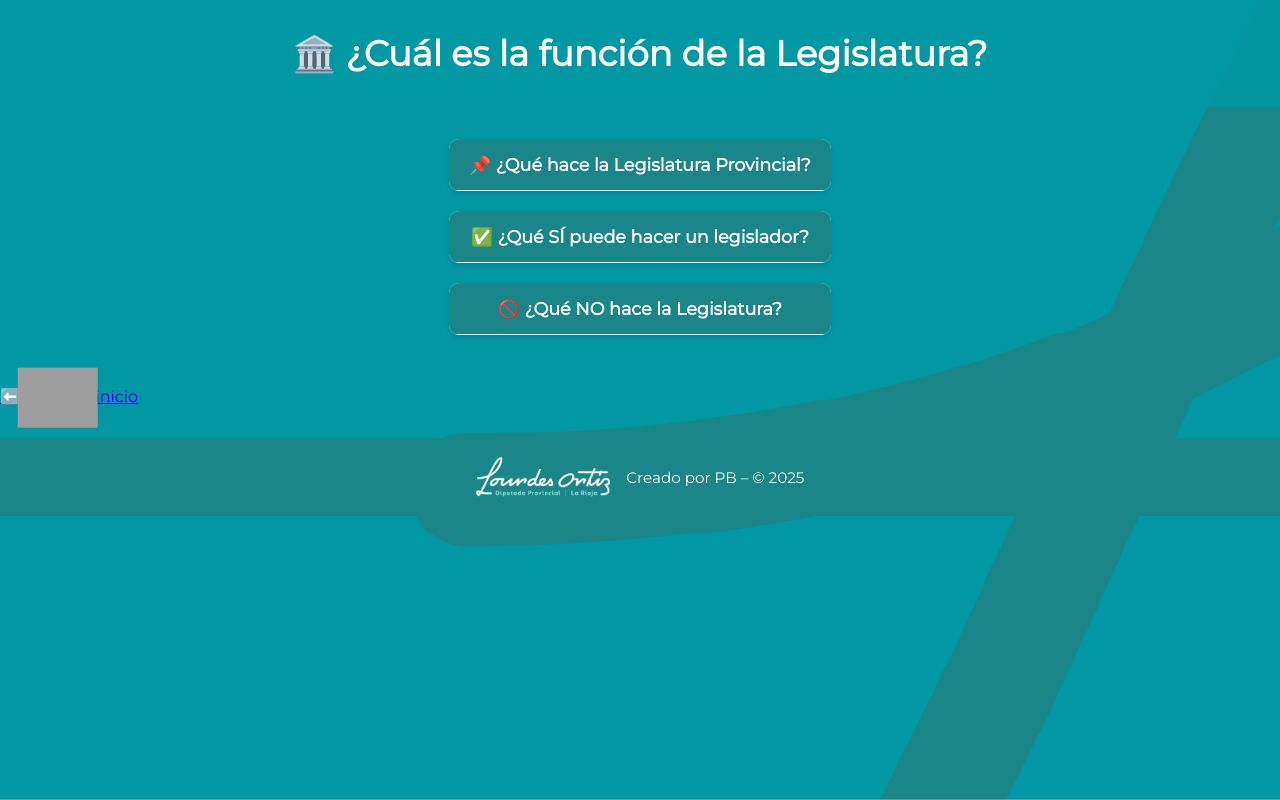
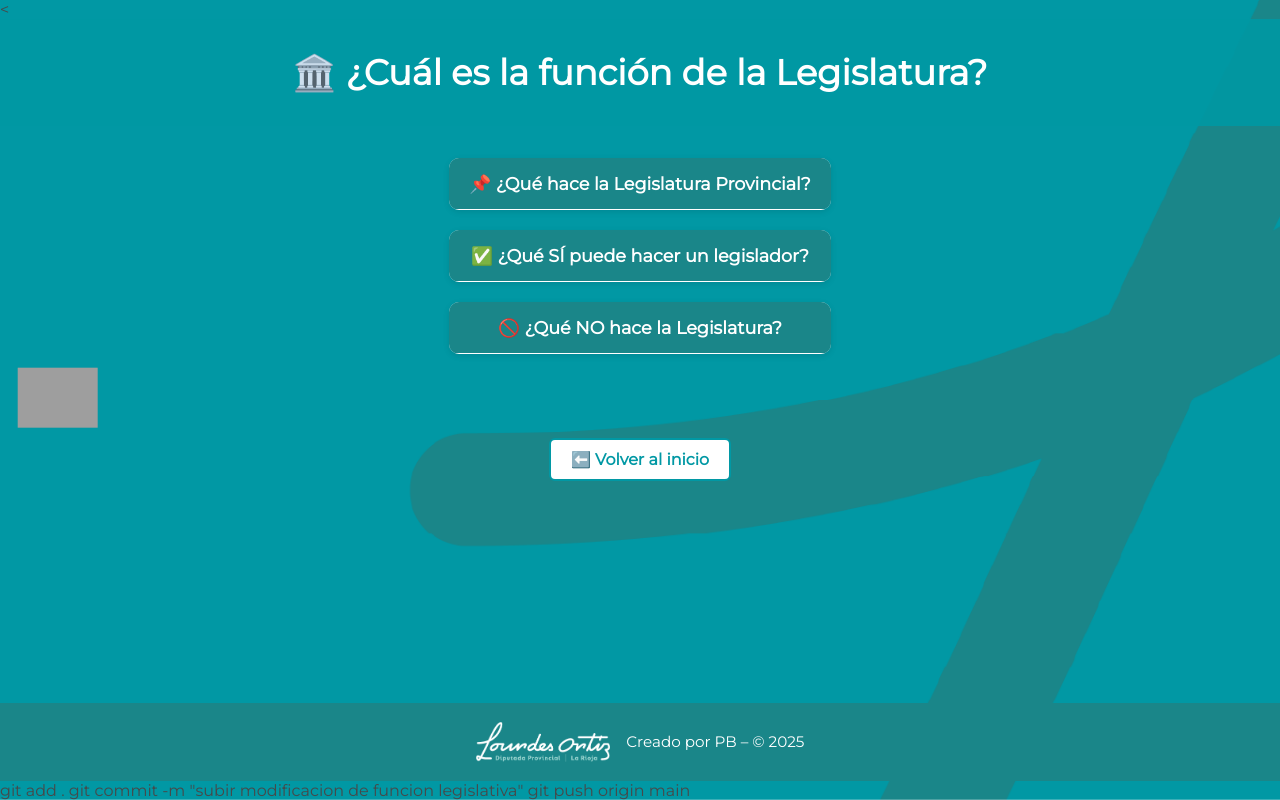
Before and after one commit to Brenpryj/BOT, a website: page funcion-legislatura.html in a window 1280 px wide. Drawn offline with Linux system fonts and the light colour scheme; grey boxes are pictures that could not be loaded.

Commit message:
subir modificacion de funcion legislativa

```diff
--- a/funcion-legislatura.html
+++ b/funcion-legislatura.html
@@ -1,4 +1,4 @@
-<!DOCTYPE html>
+<<!DOCTYPE html>
 <html lang="es">
 <head>
   <meta charset="UTF-8" />
@@ -24,7 +24,6 @@
       display: flex;
       flex-direction: column;
     }
-
 
     @keyframes flotar {
       0% { transform: translateY(-50%) translateY(0); }
@@ -115,6 +114,25 @@
       color: #555;
     }
 
+    .volver {
+      display: inline-block;
+      margin: 2rem auto;
+      padding: 10px 20px;
+      border: 2px solid var(--primario);
+      background-color: white;
+      color: var(--primario);
+      text-decoration: none;
+      font-weight: bold;
+      border-radius: 6px;
+      transition: 0.3s ease;
+      text-align: center;
+    }
+
+    .volver:hover {
+      background-color: var(--primario);
+      color: white;
+    }
+
     footer {
       background-color: var(--secundario);
       color: white;
@@ -147,7 +165,6 @@
         font-size: 22px;
       }
     }
-
   </style>
 </head>
 <body>
@@ -200,22 +217,20 @@
           <li>🧹 Recolectar residuos o barrer calles.</li>
           <li>🎠 Reparar plazas o juegos infantiles.</li>
         </ul>
-        <p><em> Aunque no son responsabilidades de la función legislativa, trabajamos en equipo con compañeras y compañeros de distintas funciones del Estado
-          para dar respuesta a las demandas y necesidades de nuestra comunidad. </em></p>
+        <p><em>Aunque no son responsabilidades de la función legislativa, trabajamos en equipo con compañeras y compañeros de distintas funciones del Estado para dar respuesta a las demandas y necesidades de nuestra comunidad.</em></p>
       </div>
     </div>
-
-
   </main>
 
+  <div style="text-align:center;">
     <a href="index.html" class="volver">⬅️ Volver al inicio</a>
+  </div>
 
-<footer style="background-color: var(--secundario); color: white; padding: 1.2rem 1rem; display: flex; justify-content: center; align-items: center; gap: 1rem; flex-wrap: wrap; margin-top: 2rem;">
+  <footer>
     <img src="logo-lou.png" alt="Logo Lourdes Ortiz" style="height: 40px;">
     <div style="font-size: 0.95rem; text-align: center;">Creado por PB – © 2025</div>
   </footer>
 
-<!-- Vicuñita flotante -->
   <img id="vicuñita" src="avatar.png" alt="Vicuñita" class="avatar-flotante flotando">
 
   <style>
@@ -243,6 +258,11 @@
   </style>
 
   <script>
+    function toggleTarjeta(elemento) {
+      const tarjeta = elemento.parentElement;
+      tarjeta.classList.toggle('abierta');
+    }
+
     const vicuñita = document.getElementById('vicuñita');
     let offsetX = 0, offsetY = 0, isDragging = false;
 
@@ -252,7 +272,6 @@
       vicuñita.style.transform = 'none';
     }
 
-  // MOUSE
     vicuñita.addEventListener('mousedown', function(e) {
       isDragging = true;
       vicuñita.classList.remove('flotando');
@@ -269,7 +288,6 @@
       vicuñita.classList.add('flotando');
     });
 
-  // TOUCH (CELULAR / TABLET)
     vicuñita.addEventListener('touchstart', function(e) {
       isDragging = true;
       vicuñita.classList.remove('flotando');
@@ -290,6 +308,8 @@
       vicuñita.classList.add('flotando');
     });
   </script>
-
 </body>
 </html>
+git add .
+git commit -m "subir modificacion de funcion legislativa"
+git push origin main
```
Lines whose indentation alone changed are shown as unchanged.
